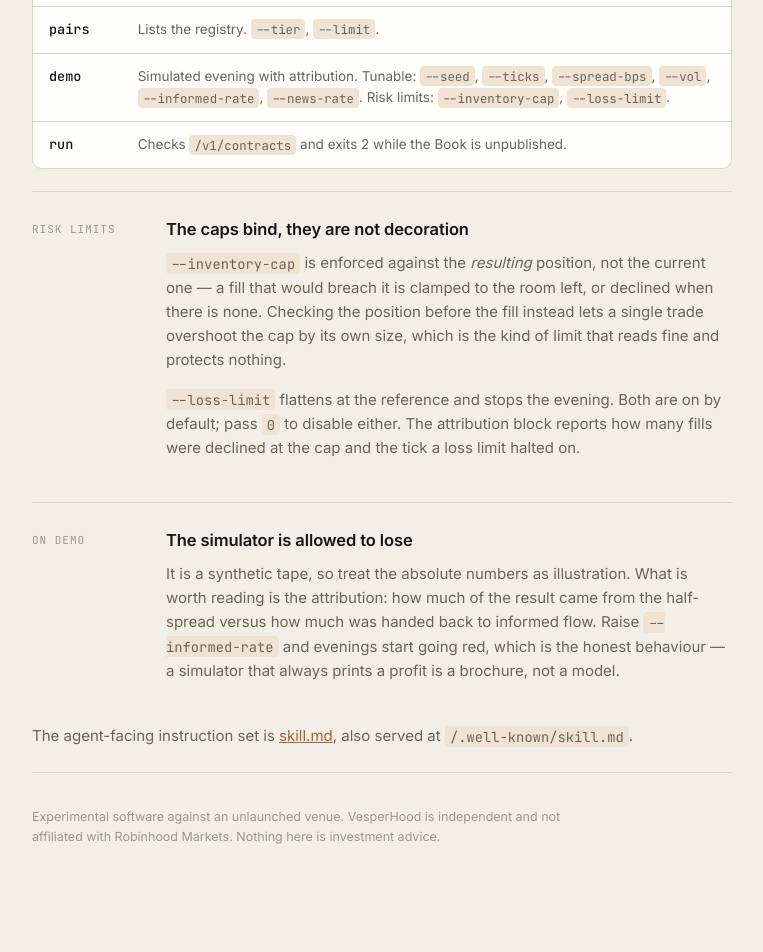
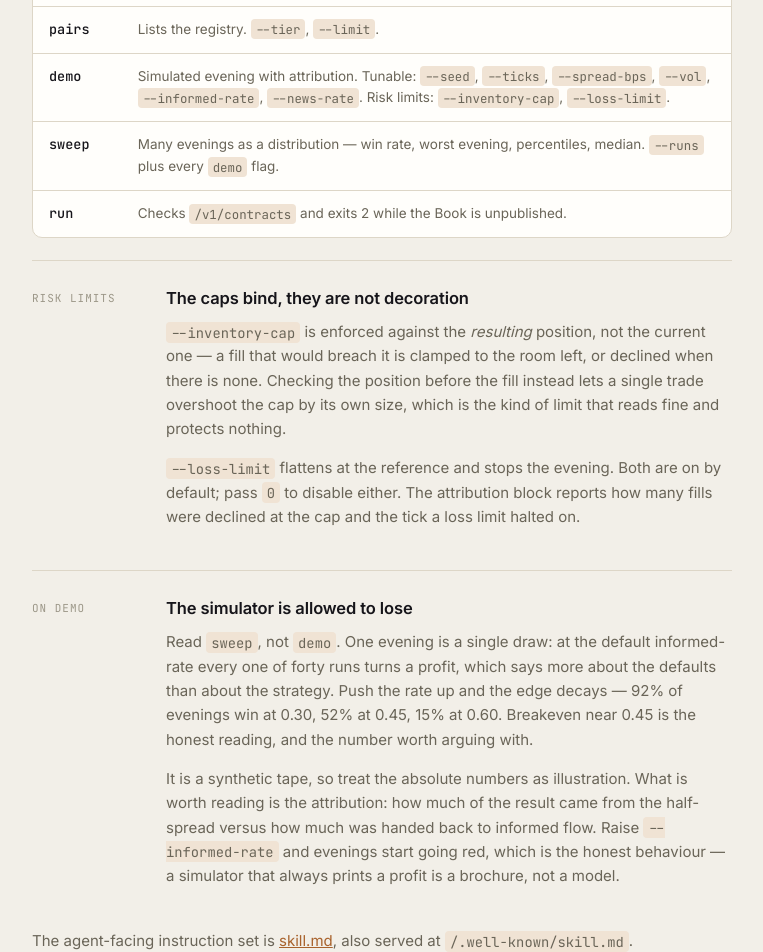
Before and after one commit to vesperdeveloper/vesperhood, a website: page docs/index.html in a window 1280 px wide. Shown: the part 3580-4532 px from the top of the page, without its empty margins (316-1079 px from the left). Drawn offline with Linux system fonts and the light colour scheme; no server answers.

Commit message:
docs: finish what the previous commit message claimed
The previous commit said the sweep results were in the README, the docs and
skill.md. Only the README was true: the docs edit asserted on markup that does
not exist there and the script died before reaching skill.md, while git commit
ran as a separate command and shipped anyway.

Both are now actually updated. Chaining an edit script and a commit in one
shell line lets a failed edit ride along inside a passing commit — the edit and
the commit need to share an exit code.

```diff
--- a/docs/index.html
+++ b/docs/index.html
@@ -205,6 +205,7 @@ python quoter.py demo      <span class="c"># one simulated evening</span></pre>
             <tr><td class="sym">--json</td><td class="muted">On <code>doctor</code>, <code>session</code>, <code>pairs</code> and <code>demo</code>: stdout becomes one parseable object and nothing else. Exit codes are unchanged, so a failure is both readable and detectable.</td></tr>
             <tr><td class="sym">pairs</td><td class="muted">Lists the registry. <code>--tier</code>, <code>--limit</code>.</td></tr>
             <tr><td class="sym">demo</td><td class="muted">Simulated evening with attribution. Tunable: <code>--seed</code>, <code>--ticks</code>, <code>--spread-bps</code>, <code>--vol</code>, <code>--informed-rate</code>, <code>--news-rate</code>. Risk limits: <code>--inventory-cap</code>, <code>--loss-limit</code>.</td></tr>
+            <tr><td class="sym">sweep</td><td class="muted">Many evenings as a distribution — win rate, worst evening, percentiles, median. <code>--runs</code> plus every <code>demo</code> flag.</td></tr>
             <tr><td class="sym">run</td><td class="muted">Checks <code>/v1/contracts</code> and exits 2 while the Book is unpublished.</td></tr>
           </tbody>
         </table>
@@ -227,6 +228,12 @@ python quoter.py demo      <span class="c"># one simulated evening</span></pre>
       <div class="item">
         <div class="item-n mono">On demo</div>
         <div><h3>The simulator is allowed to lose</h3>
+        <p>Read <code>sweep</code>, not <code>demo</code>. One evening is a single
+        draw: at the default informed-rate every one of forty runs turns a profit,
+        which says more about the defaults than about the strategy. Push the rate
+        up and the edge decays — 92% of evenings win at 0.30, 52% at 0.45, 15% at
+        0.60. Breakeven near 0.45 is the honest reading, and the number worth
+        arguing with.</p>
         <p>It is a synthetic tape, so treat the absolute numbers as illustration.
         What is worth reading is the attribution: how much of the result came from
         the half-spread versus how much was handed back to informed flow. Raise
```
Also changed, not shown: skill.md (+7 -0 lines).
